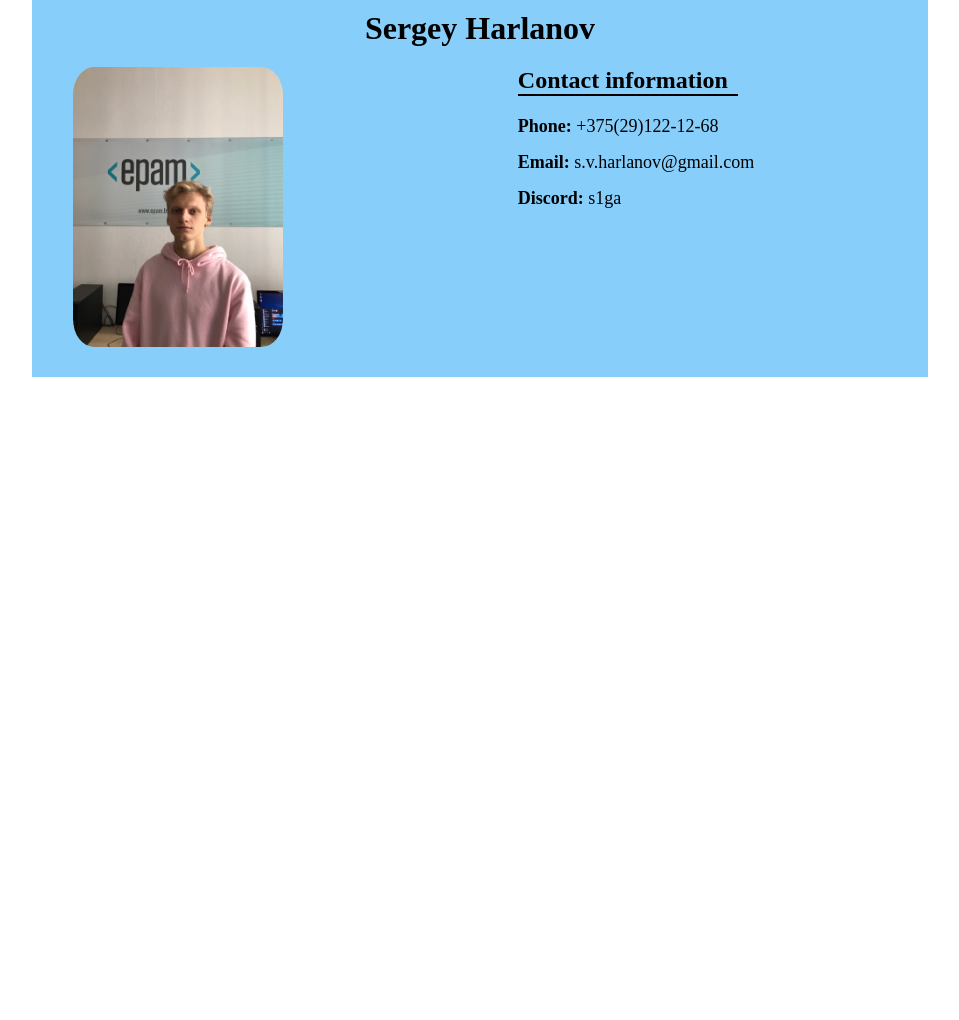
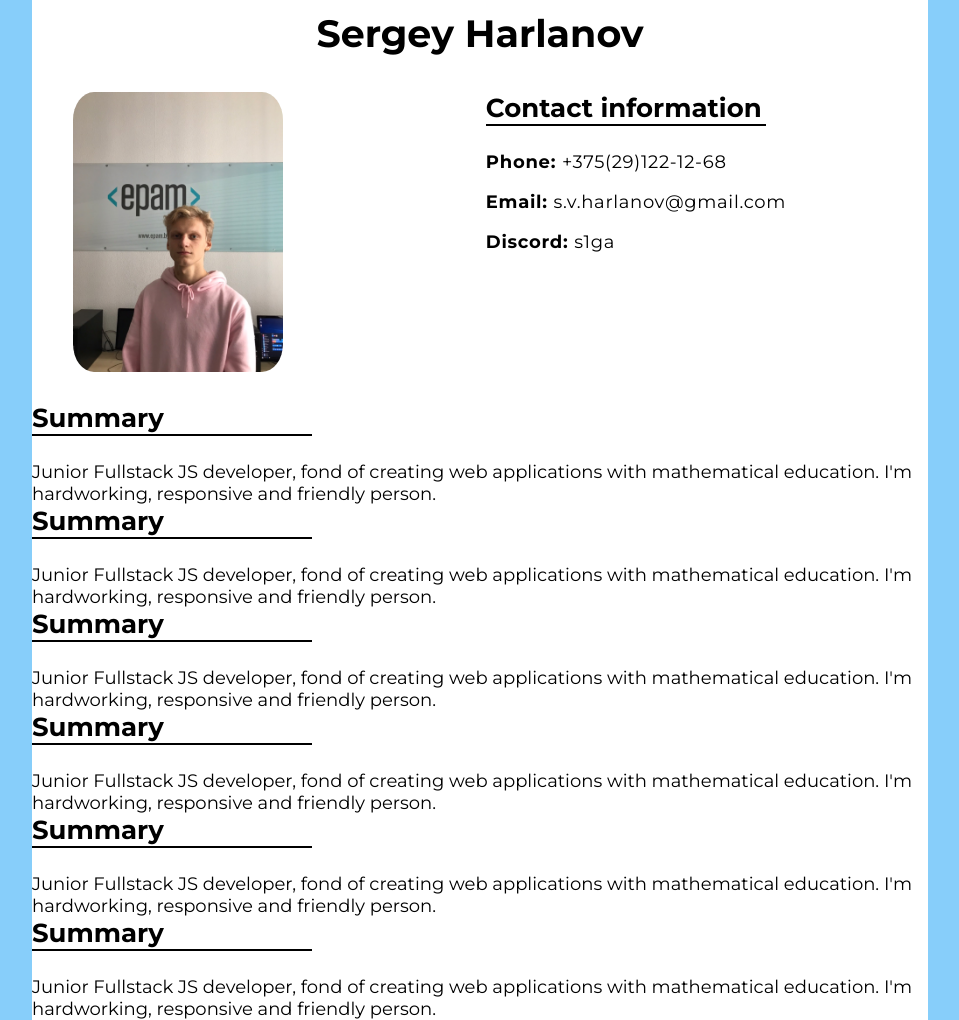
Before and after one commit to s1ga/rsschool-cv, a plain HTML site: page index.html in a window 1280 px wide. Shown: the whole page, without its empty margins (160-1119 px from the left). Before the commit the page ends 800 px from the top, so only its background shows below. Drawn offline with Linux system fonts and the light colour scheme.

Commit message:
feat: add fontstyle, implement header section

```diff
--- a/index.html
+++ b/index.html
@@ -3,6 +3,8 @@
 <head>
     <meta charset="UTF-8" />
     <meta name="viewport" content="width=device-width, initial-scale=1.0" />
+    <link rel="preconnect" href="https://fonts.gstatic.com">
+    <link href="https://fonts.googleapis.com/css2?family=Montserrat:wght@400;700&display=swap" rel="stylesheet">
     <link rel="stylesheet" href="styles.css" />
     <title>CV - Sergey Harlanov</title>
 </head>
@@ -14,7 +16,7 @@
         <section class="contact-info-wrapper">
             <img class="contact-info-photo" src="img/myphoto.jpg" alt="Sergey Harlanov photo">
             <div class="contact-info-content">
-                <h2 class="contact-info-title">Contact information</h2>
+                <h2 class="section-title">Contact information</h2>
                 <ul class="contact-info-list">
                     <li class="contact-info-list-item"><span>Phone: </span>+375(29)122-12-68</li>
                     <li class="contact-info-list-item"><span>Email: </span><a>s.v.harlanov@gmail.com</a></li>
@@ -25,7 +27,35 @@
     </header>
 
     <main class="main">
+        <section class="main-section">
+            <h2 class="section-title">Summary</h2>
+            <p class="section-text">Junior Fullstack JS developer, fond of creating web applications with mathematical education. I'm hardworking, responsive and friendly person.</p>
+        </section>
 
+        <section class="main-section">
+            <h2 class="section-title">Summary</h2>
+            <p class="section-text">Junior Fullstack JS developer, fond of creating web applications with mathematical education. I'm hardworking, responsive and friendly person.</p>
+        </section>
+
+        <section class="main-section">
+            <h2 class="section-title">Summary</h2>
+            <p class="section-text">Junior Fullstack JS developer, fond of creating web applications with mathematical education. I'm hardworking, responsive and friendly person.</p>
+        </section>
+
+        <section class="main-section">
+            <h2 class="section-title">Summary</h2>
+            <p class="section-text">Junior Fullstack JS developer, fond of creating web applications with mathematical education. I'm hardworking, responsive and friendly person.</p>
+        </section>
+
+        <section class="main-section">
+            <h2 class="section-title">Summary</h2>
+            <p class="section-text">Junior Fullstack JS developer, fond of creating web applications with mathematical education. I'm hardworking, responsive and friendly person.</p>
+        </section>
+
+        <section class="main-section">
+            <h2 class="section-title">Summary</h2>
+            <p class="section-text">Junior Fullstack JS developer, fond of creating web applications with mathematical education. I'm hardworking, responsive and friendly person.</p>
+        </section>
     </main>
 </div>
 </body>
--- a/styles.css
+++ b/styles.css
@@ -3,20 +3,27 @@
     padding: 0px;
 }
 
+body {
+    font-family: 'Montserrat', sans-serif;
+    background-color: lightskyblue;
+    font-size: 18px;
+}
+
 .container {
     width: 70%;
     margin: 0 auto;
+    background-color: #fff;
 }
 
 .header {
     padding-top: 10px;
-    background-color: lightskyblue;
     color: #000;
 }
 
 .title {
     text-align: center;
-    margin-bottom: 20px;
+    margin-bottom: 35px;
+    font-size: 38px;
 }
 
 .contact-info-wrapper {
@@ -34,14 +41,15 @@
     border-radius: 10%;
 }
 
-.contact-info-title {
-    margin-bottom: 20px;
+.section-title {
+    font-size: 26px;
+    margin-bottom: 25px;
 }
 
-.contact-info-title::after {
+.section-title::after {
     content: '';
     display: block;
-    width: 220px;
+    width: 280px;
     height: 2px;
     background-color: #000;
 }
@@ -51,10 +59,18 @@
 }
 
 .contact-info-list-item {
-    font-size: 18px;
-    margin-bottom: 15px;
+    letter-spacing: 0.7px;
+    margin-bottom: 18px;
 }
 
 .contact-info-list-item > span {
     font-weight: bold;
 }
+
+.main-section {
+
+}
+
+.section-text {
+
+}
```
